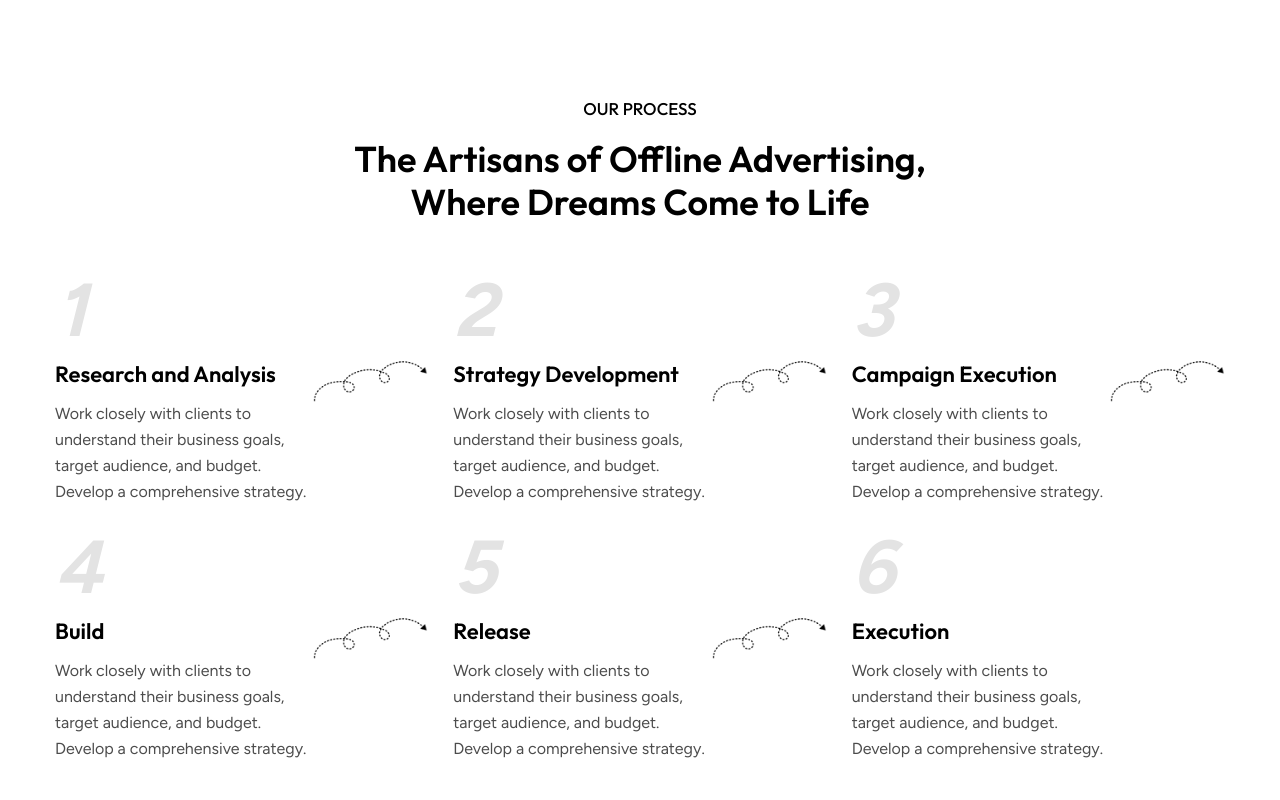
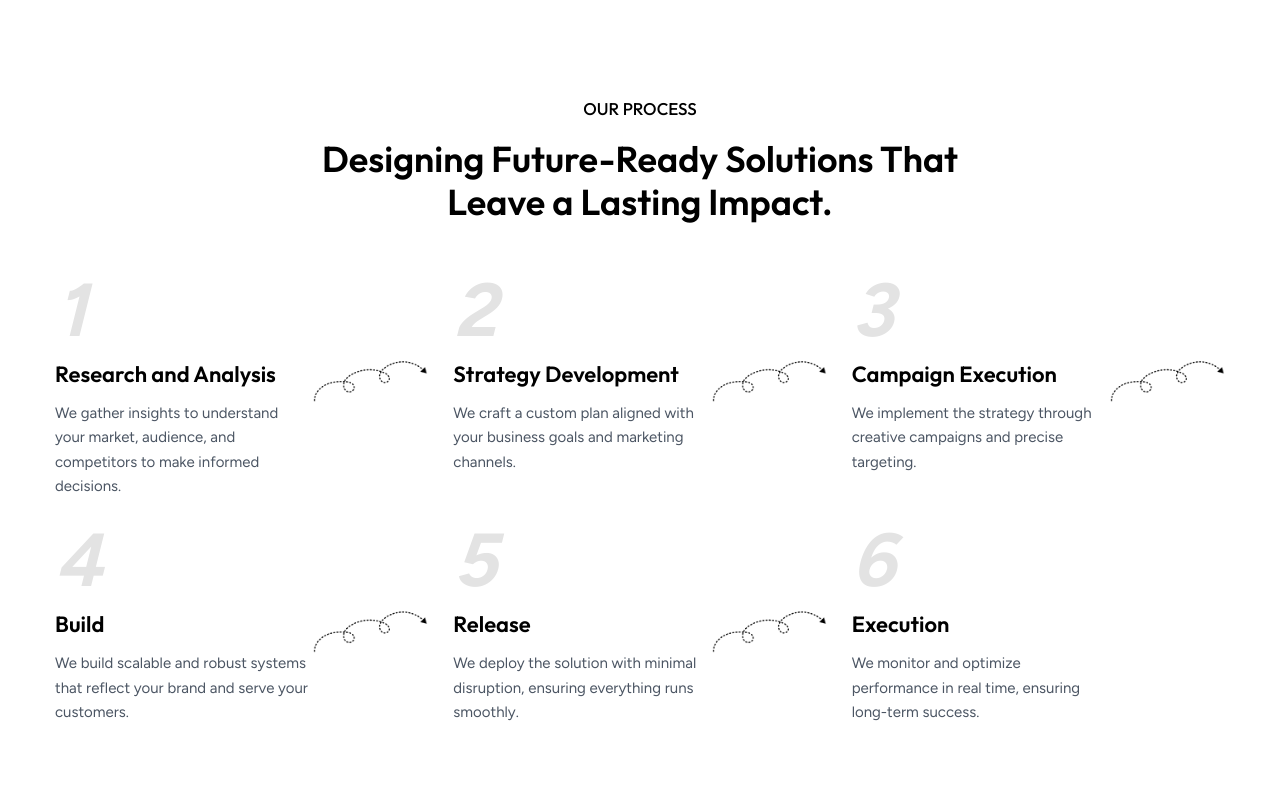
Before and after one commit to arslan7676/blockbytes, a Next.js app: page / in a window 1280 px wide. Shown: the part 4940-5740 px from the top of the page. Built offline with nearby package versions, Linux system fonts and the light colour scheme.

Commit message:
updated code

```diff
--- a/src/components/Home/TraditionalOfflineAdAgency/OurProcess.tsx
+++ b/src/components/Home/TraditionalOfflineAdAgency/OurProcess.tsx
@@ -1,12 +1,37 @@
-"use client";
+'use client';
 
 import Image from "next/image";
+import dotLines from "/public/images/dot-lines-2.png";
 
-import dotLines from "/public/images/dot-lines-2.png";
+const processSteps = [
+  {
+    title: "Research and Analysis",
+    description: "We gather insights to understand your market, audience, and competitors to make informed decisions.",
+  },
+  {
+    title: "Strategy Development",
+    description: "We craft a custom plan aligned with your business goals and marketing channels.",
+  },
+  {
+    title: "Campaign Execution",
+    description: "We implement the strategy through creative campaigns and precise targeting.",
+  },
+  {
+    title: "Build",
+    description: "We build scalable and robust systems that reflect your brand and serve your customers.",
+  },
+  {
+    title: "Release",
+    description: "We deploy the solution with minimal disruption, ensuring everything runs smoothly.",
+  },
+  {
+    title: "Execution",
+    description: "We monitor and optimize performance in real time, ensuring long-term success.",
+  },
+];
 
 const OurProcess = () => {
   return (
-    <>
     <div className="py-[50px] md:py-[60px] lg:py-[80px] xl:py-[100px]">
       <div className="container mx-auto">
         {/* Section Header */}
@@ -15,18 +40,20 @@ const OurProcess = () => {
           data-aos="fade-up"
           data-aos-delay="100"
           data-aos-duration="600"
-            data-aos-once="true">
+          data-aos-once="true"
+        >
           <h4 className="text-black uppercase text-[15px] md:text-[17px] font-medium mb-[15px]">
             our process
           </h4>
 
           <h2 className="text-black font-semibold text-[25px] md:text-[30px] lg:text-[32px] xl:text-[36px] leading-[1.2]">
-              The Artisans of Offline Advertising, Where Dreams Come to Life
+            Designing Future-Ready Solutions That Leave a Lasting Impact.
           </h2>
         </div>
 
+        {/* Grid of steps */}
         <div className="grid gap-[25px] grid-cols-1 sm:grid-cols-1 md:grid-cols-2 lg:grid-cols-3 xl:grid-cols-3 2xl:grid-cols-3">
-            {["Research and Analysis", "Strategy Development", "Campaign Execution", "Build", "Release", "Execution"].map((title, index) => (
+          {processSteps.map((step, index) => (
             <div
               key={index}
               className="group relative"
@@ -40,14 +67,14 @@ const OurProcess = () => {
               </div>
               <div className="pr-[0] xl:pr-[120px] rtl:xl:pr-0 rtl:xl:pl-[120px]">
                 <h3 className="text-black text-[20px] md:text-[22px] font-semibold mb-[10px]">
-                    {title}
+                  {step.title}
                 </h3>
-                  <p>
-                    Work closely with clients to understand their business goals, target audience, and budget. Develop a comprehensive strategy.
+                <p className="text-gray-600 text-[15px] leading-relaxed">
+                  {step.description}
                 </p>
               </div>
 
-                {/* dotLines  */}
+              {/* dotLines */}
               <Image
                 src={dotLines}
                 alt="asset"
@@ -58,7 +85,6 @@ const OurProcess = () => {
         </div>
       </div>
     </div>
-    </>
   );
 };
 
```
Lines whose indentation alone changed are shown as unchanged.
